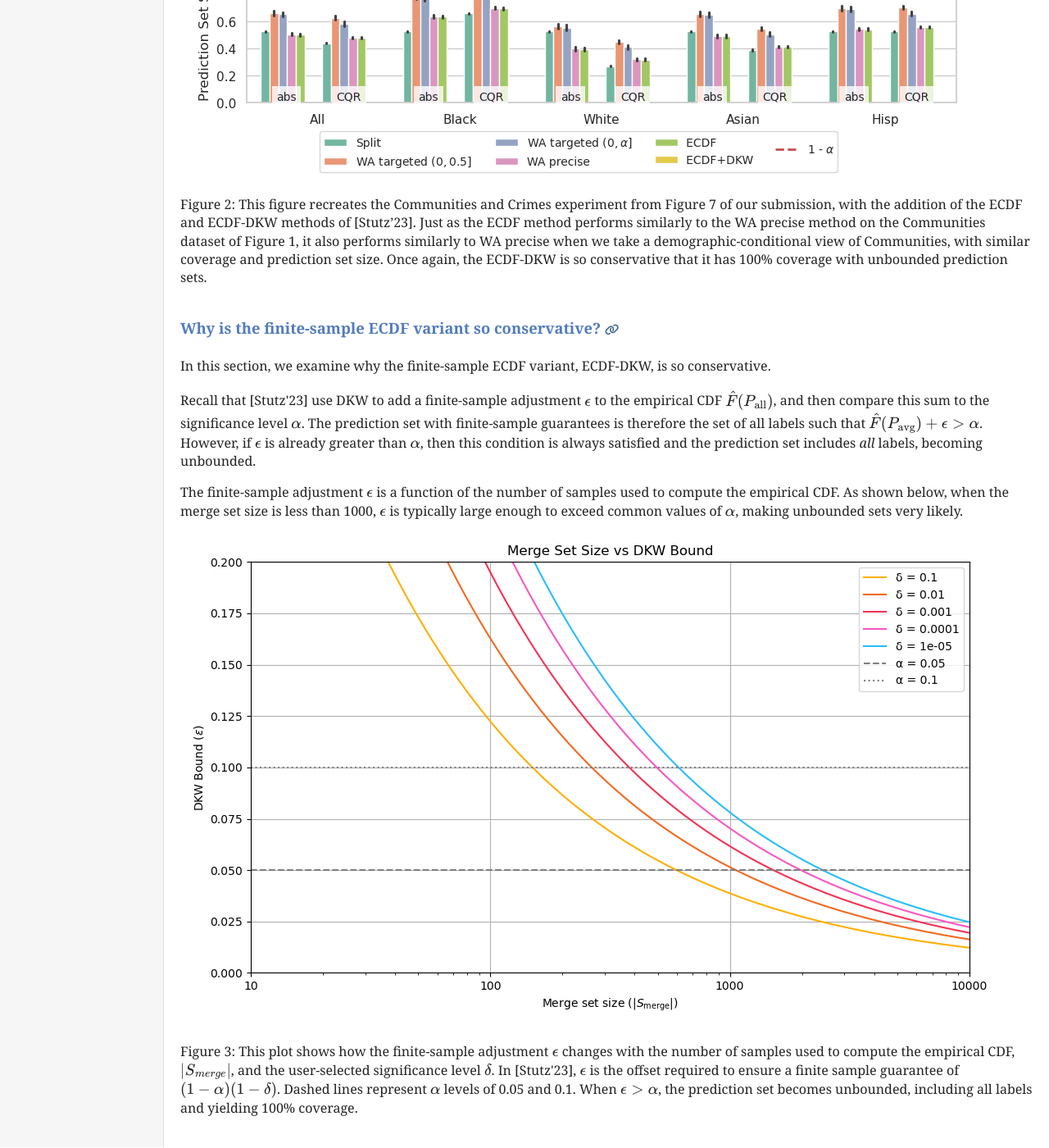
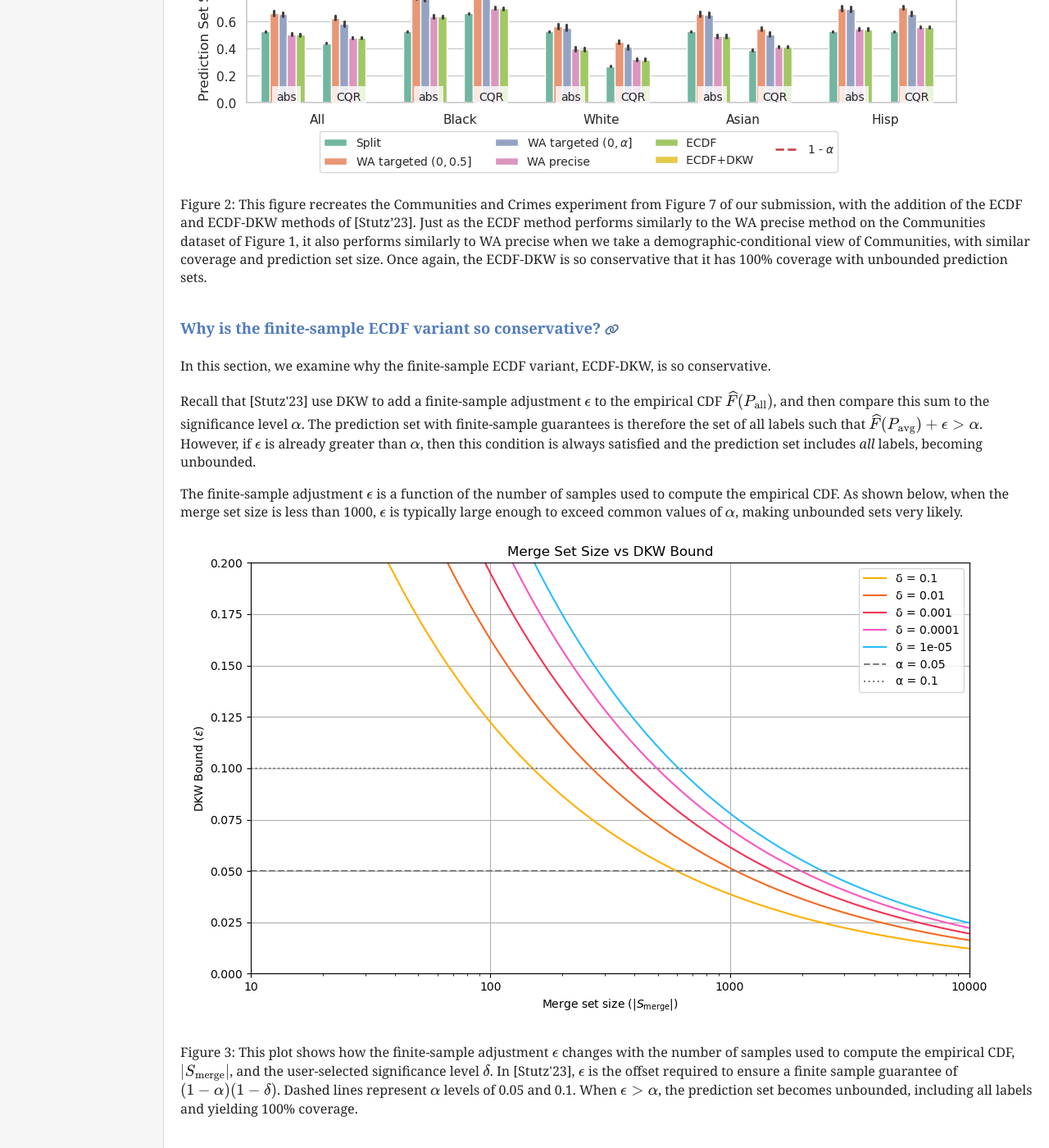
Before and after one commit to math-imposter/math-imposter.github.io, a Jekyll site: the page built from pages/stutz-comparison.html, in a window 1280 px wide and 1400 px high, scrolled down 1507 px. Shown: the whole window at 82% size. Built offline with Jekyll 4.4.1, drawn with Linux system fonts in a browser that asks for light colours.

Commit message:
final version im sick and going to bed

```diff
--- a/pages/stutz-comparison.html
+++ b/pages/stutz-comparison.html
@@ -48,7 +48,7 @@ In this section, we examine why the finite-sample ECDF variant, ECDF-DKW, is so
 </p>
 
 <p>
-Recall that [Stutz'23] use DKW to add a finite-sample adjustment \(\epsilon\) to the empirical CDF \(\hat{F}(P_{\text{all}})\), and then compare this sum to the significance level \(\alpha\). The prediction set with finite-sample guarantees is therefore the set of all labels such that \(\hat{F}(P_{\text{avg}}) + \epsilon > \alpha\). However, if \(\epsilon\) is already greater than \(\alpha\), then this condition is always satisfied and the prediction set includes <i>all</i> labels, becoming unbounded.
+Recall that [Stutz'23] use DKW to add a finite-sample adjustment \(\epsilon\) to the empirical CDF \(\widehat{F}(P_{\text{all}})\), and then compare this sum to the significance level \(\alpha\). The prediction set with finite-sample guarantees is therefore the set of all labels such that \(\widehat{F}(P_{\text{avg}}) + \epsilon > \alpha\). However, if \(\epsilon\) is already greater than \(\alpha\), then this condition is always satisfied and the prediction set includes <i>all</i> labels, becoming unbounded.
 </p>
 
 <p>
@@ -58,6 +58,6 @@ The finite-sample adjustment \(\epsilon\) is a function of the number of samples
 <div>
   <img src="/assets/images/fig_dkw.png" alt="Figure 3" style="max-width: 100%; height: auto;">
   <p>
-    Figure 3: This plot shows how the finite-sample adjustment \(\epsilon\) changes with the number of samples used to compute the empirical CDF, \(|S_{merge}|\), and the user-selected significance level \(\delta\). In [Stutz'23], \(\epsilon\) is the offset required to ensure a finite sample guarantee of \((1-\alpha)(1-\delta)\). Dashed lines represent \(\alpha\) levels of 0.05 and 0.1. When \(\epsilon > \alpha\), the prediction set becomes unbounded, including all labels and yielding 100% coverage.
+    Figure 3: This plot shows how the finite-sample adjustment \(\epsilon\) changes with the number of samples used to compute the empirical CDF, \(|S_{\text{merge}}|\), and the user-selected significance level \(\delta\). In [Stutz'23], \(\epsilon\) is the offset required to ensure a finite sample guarantee of \((1-\alpha)(1-\delta)\). Dashed lines represent \(\alpha\) levels of 0.05 and 0.1. When \(\epsilon > \alpha\), the prediction set becomes unbounded, including all labels and yielding 100% coverage.
   </p>
 </div>
```
